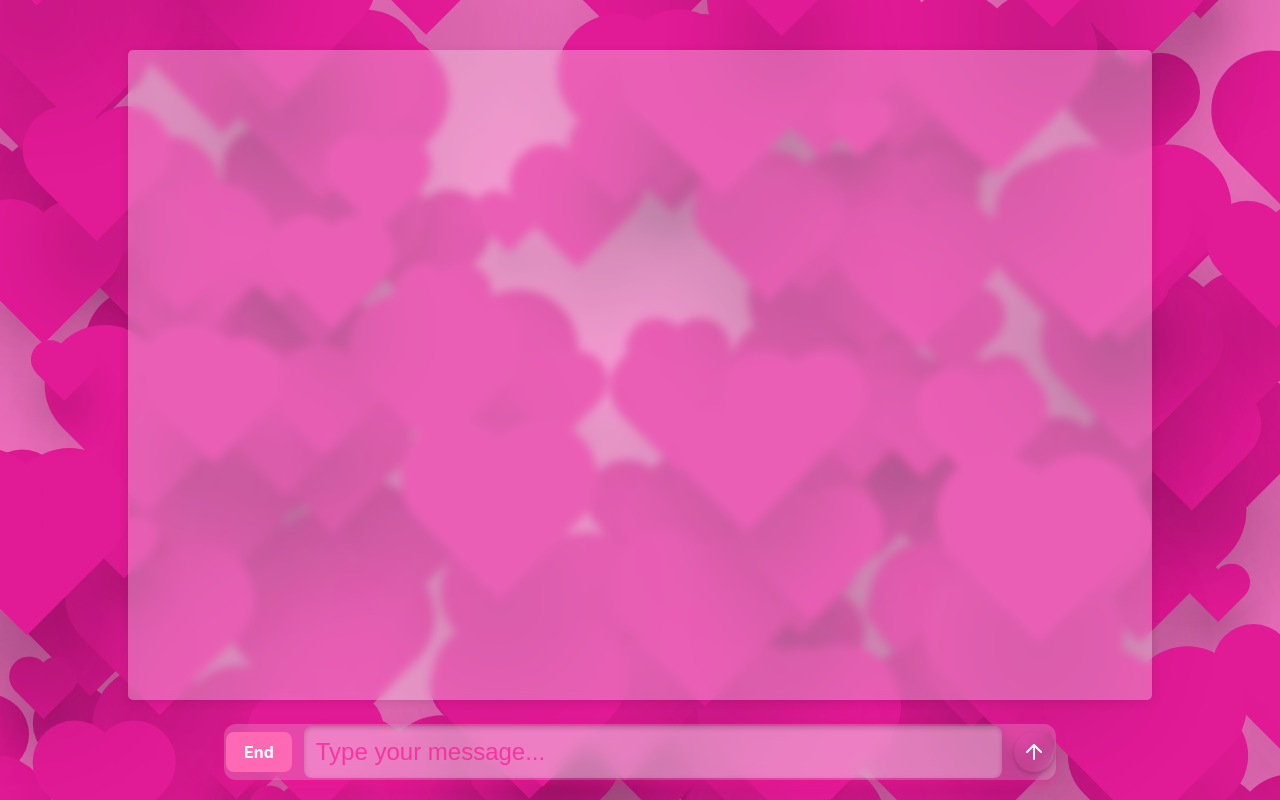
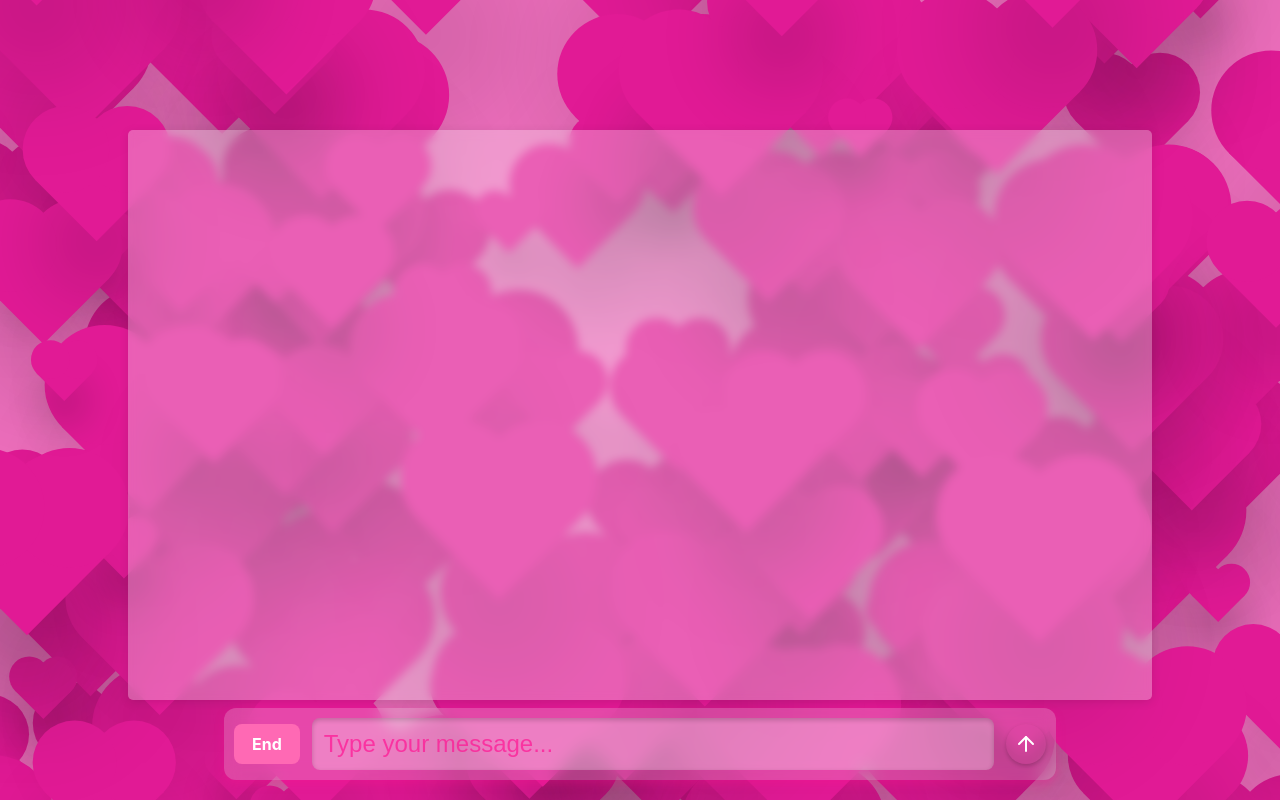
Before and after one commit to dyingpotato890/AI-dor-You, a React (Vite) app in the folder Frontend/: page / in a window 1280 px wide. Built offline with nearby package versions, Linux system fonts and the light colour scheme.

Commit message:
Background.css Updated

```diff
--- a/Frontend/src/components/background/background.css
+++ b/Frontend/src/components/background/background.css
@@ -372,7 +372,7 @@
 @media screen and (max-width: 2160px) {
   .input-container {
     width: 65%;
-    padding: 2px;
+    padding:10px;
     gap: 12px;
   }
   #textInput {
@@ -382,7 +382,7 @@
 
   #displayContainer {
     width: 80%;
-    height: 650px;
+    height: 570px;
   }
 
   .user-message,
```
